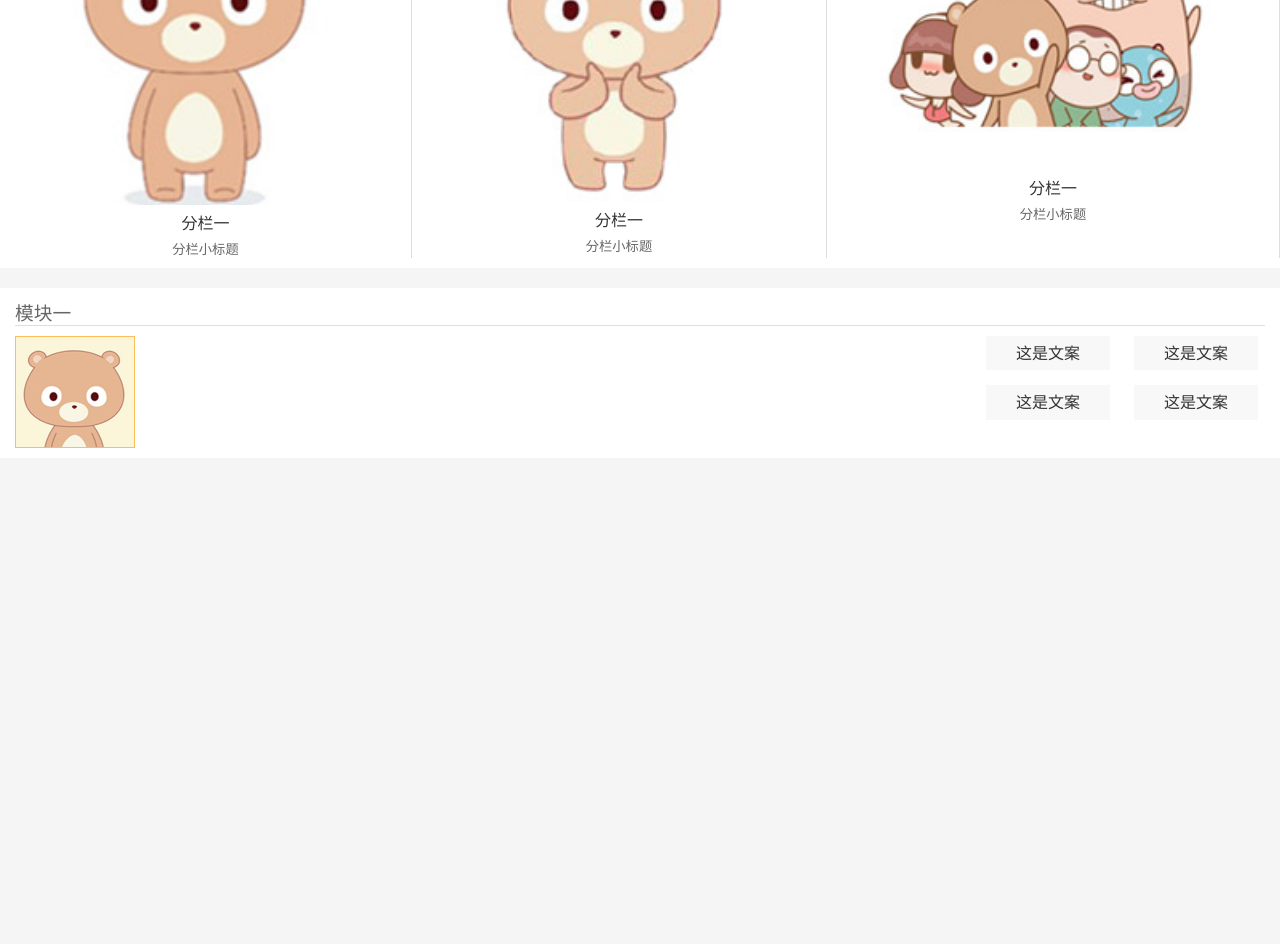
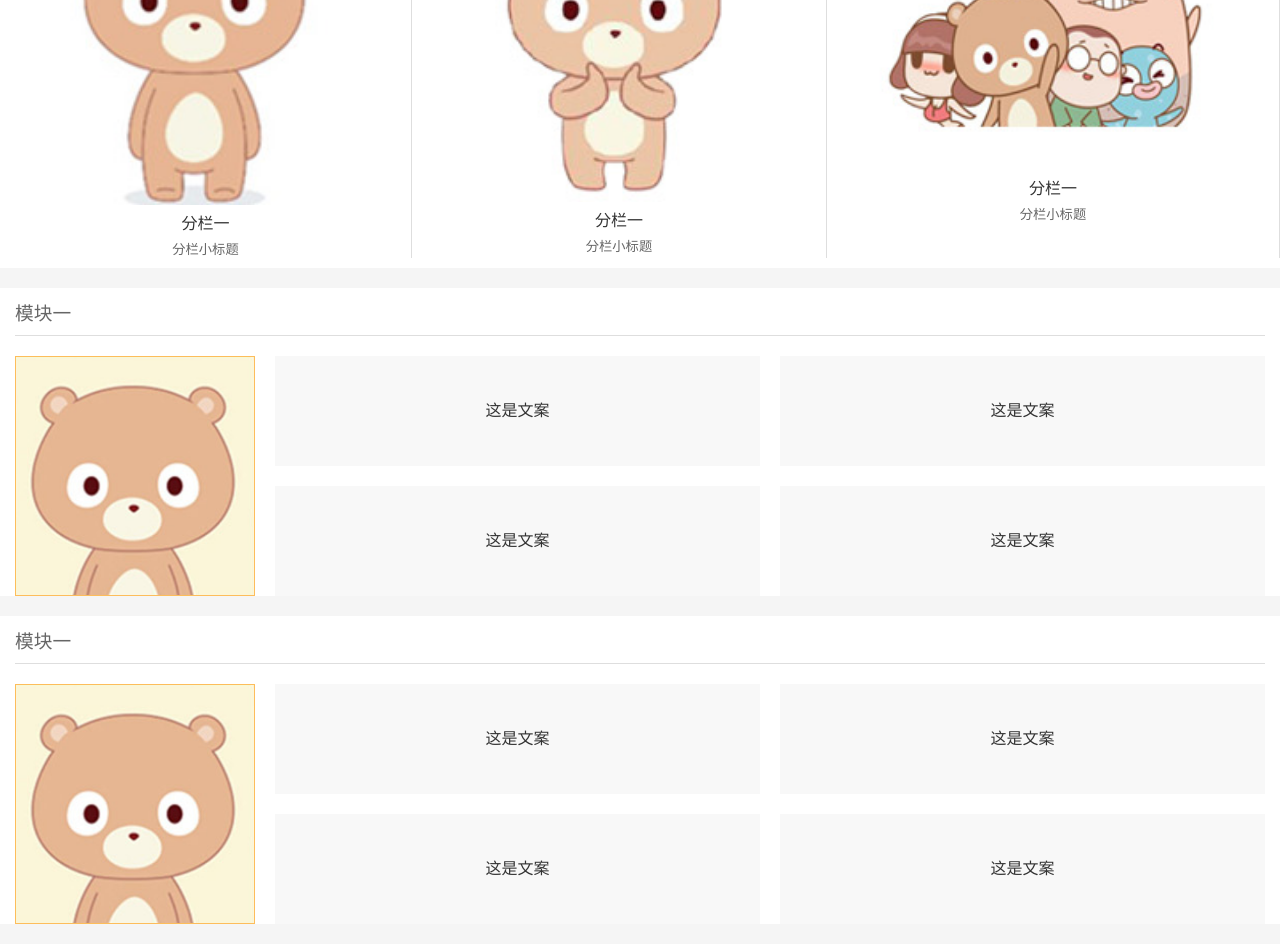
Before and after one commit to WangSuwen/demyouyang.github.io, a plain HTML site: page task-11/index.html in a window 1280 px wide. Shown: the part 1228-2172 px from the top of the page. Before the commit the page ends 1706 px from the top, so only its background shows below. Drawn offline with Linux system fonts and the light colour scheme.

Commit message:
update--3-17-18pm

```diff
--- a/task-11/index.html
+++ b/task-11/index.html
@@ -113,6 +113,22 @@
         </section>
     </section>
 
+    <section class="module">
+        <h3>模块一</h3>
+        <section class="module-iterm">
+            <aside>
+                <img src="images/pic1.png"/>
+            </aside>
+            <article>
+                <a><span>这是文案</span></a>
+                <a><span>这是文案</span></a>
+                <a><span>这是文案</span></a>
+                <a><span>这是文案</span></a>
+            </article>
+
+        </section>
+    </section>
+
 </div>
 </body>
 </html>
--- a/task-11/sass/layout.scss
+++ b/task-11/sass/layout.scss
@@ -129,14 +129,17 @@ nav{
 $module-border-color:#fdbd5b;
 $module-bg: #f8f8f8;
 .module{
-  background-color: $bg-white;margin-bottom: $side-bottom-20;padding: 10px $side-lf-width;
+  background-color: $bg-white;margin-bottom: $side-bottom-20;padding: 10px $side-lf-width 0 $side-lf-width;
   h3{
-    border-bottom: 1px solid $default-border-color;color: $sub-color;margin-bottom: 10px;
+    border-bottom: 1px solid $default-border-color;color: $sub-color;padding-bottom: 10px;
   }
   @at-root .module-iterm{
+    /**/
     $module-aside-width:80px;
-    $module-span-height:(($module-aside-width)-10)/2;
-    position: relative;
+    $module-side:10px;
+    $module-span-height:(($module-aside-width)-($module-side))/2;
+    /**/
+    position: relative;margin-top:$module-side;margin-bottom:$module-side;
     aside{
       width:$module-aside-width;
       img{
@@ -144,9 +147,9 @@ $module-bg: #f8f8f8;
       }
     }
     article{
-      position: absolute;top:0;margin-left:$module-aside-width;right:0;
+      position: absolute;top:0;left:$module-aside-width;right:0;
     a{
-        display:inline-block;width:50%; float: left;margin-bottom:10px;padding-left:10px;
+        display:inline-block;width:50%; float: left;margin-bottom:$module-side;padding-left:$module-side;
       span{
         display: block; width:100%;background-color:$module-bg;text-align: center; line-height: $module-span-height;
       }
@@ -161,20 +164,24 @@ $module-bg: #f8f8f8;
 @media (min-width: 640px)
 {
   .module-iterm{
-    position: relative;
-    $module-aside-width:120px;
+    /**/
+    $module-aside-width:240px;
+    $module-side:20px;
+    $module-span-height:(($module-aside-width)-($module-side))/2;
+   /**/
+    margin-top:$module-side;margin-bottom:$module-side;
     aside{
-      width:$module-aside-width; overflow: hidden;
+      width:$module-aside-width;
       img{
-        width:100%; height: 100%;border: 1px solid $module-border-color;
+        width:$module-aside-width; height: $module-aside-width;border: 1px solid $module-border-color;
       }
     }
     article{
-      position: absolute;top:0;margin-left:$module-aside-width;right:0;
+      left:$module-aside-width;
       a{
-        display:inline-block;width:50%; float: left;margin-bottom: 5%;
+       margin-bottom:$module-side;padding-left:$module-side;
         span{
-          width:90%;background-color:$module-bg;margin-left:5%;height:0;padding-bottom: 25%; overflow: hidden; text-align: center;
+          line-height: $module-span-height;
         }
       }
 
```
Also changed, not shown: task-11/css/layout.css, 1 other file.
